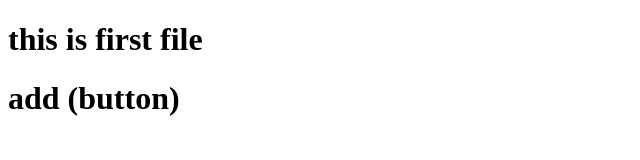
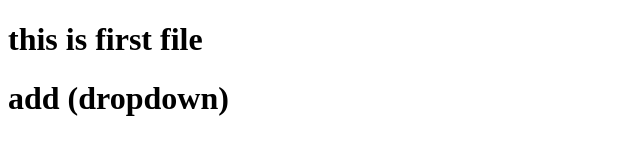
Before and after one commit to Sushilkumarra/gitconfig, a plain HTML site: page index.html in a window 1280 px wide. Shown: the whole page, without its empty margins (0-640 px from the left). Drawn offline with Linux system fonts and the light colour scheme.

Commit message:
add dropdown

```diff
--- a/index.html
+++ b/index.html
@@ -7,6 +7,6 @@
 </head>
 <body>
     <h1>this is first file</h1>
-    <h1>add (button)</h1>
+    <h1>add (dropdown)</h1>
 </body>
 </html>
```
